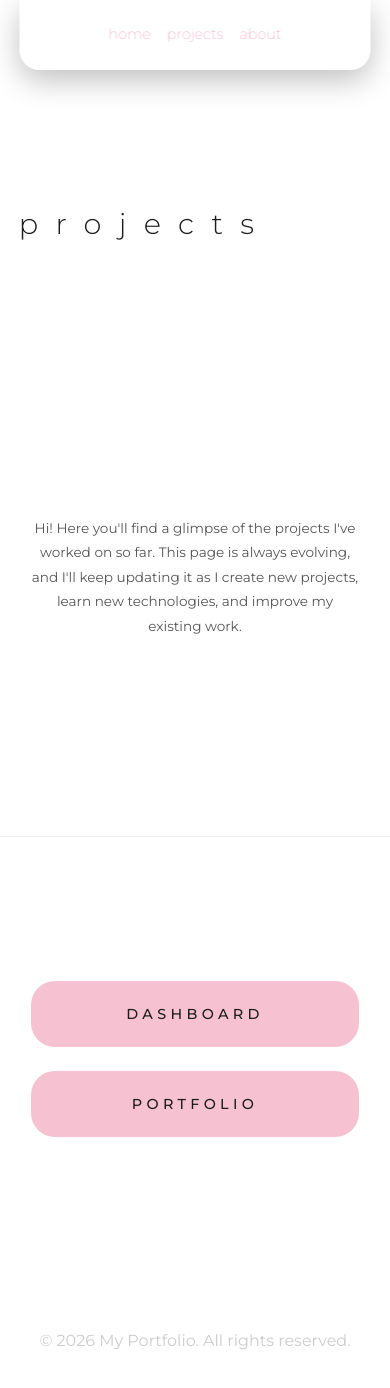
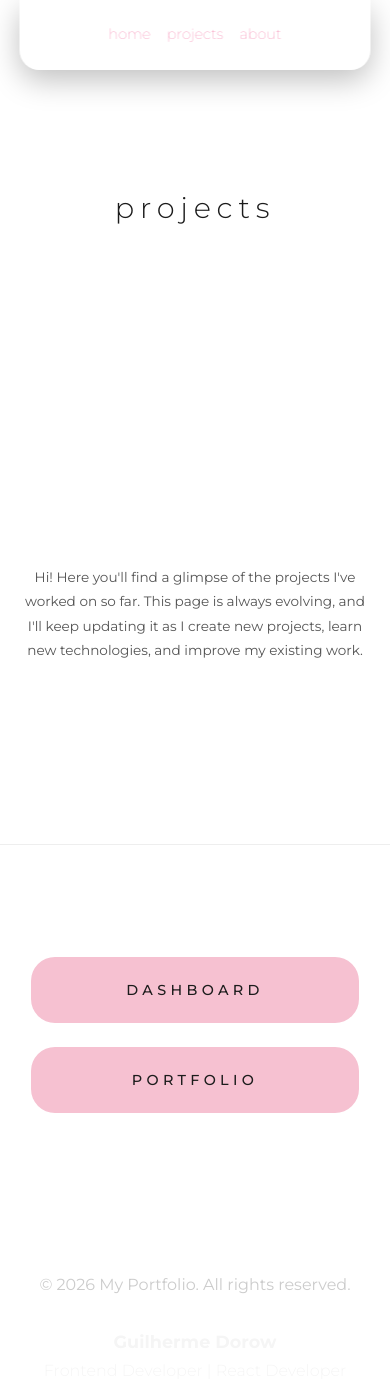
Before and after one commit to guizond/Portfolio, a React (Vite) app: page /projects in a window 390 px wide. Shown: the top 1388 px of the page. Built offline with nearby package versions, Linux system fonts and the light colour scheme.

Commit message:
update in the project.css and about.css for mobile

```diff
--- a/src/pages/About/About.css
+++ b/src/pages/About/About.css
@@ -3,7 +3,7 @@
 }
 
 /* =====================
-   FIRST ABOUT (Hero-like)
+   FIRST ABOUT
 ===================== */
 
 .first-about {
@@ -48,10 +48,11 @@
 
 .top-row {
   display: grid;
-  grid-template-columns: 1fr 1fr;
-  gap: 64px;
+  grid-template-columns: auto 340px;
+  gap: 240px;
   align-items: center;
   margin-bottom: 80px;
+  justify-content: center;
 }
 
 .short-text {
@@ -62,7 +63,7 @@
   line-height: 1.7;
   color: #444;
   max-width: 600px;
-  margin-left: 34rem;
+  min-width: 0;
 }
 
 .bottom-text {
@@ -91,7 +92,6 @@
   background: #d9d9d9;
   overflow: hidden;
   margin: 0 auto;
-  margin-right: 34rem;
 }
 
 .about-image img {
@@ -108,6 +108,7 @@
   .top-row {
     grid-template-columns: 1fr;
     text-align: center;
+    gap: 40px;
   }
 
   .short-text {
@@ -121,6 +122,13 @@
   }
 }
 
+@media (max-width: 480px) {
+  .about-image {
+    width: 240px;
+    height: 240px;
+  }
+}
+
 .link {
   color: #f6c1d1;
   text-decoration: none;
--- a/src/pages/Projects/Projects.css
+++ b/src/pages/Projects/Projects.css
@@ -8,7 +8,7 @@
 
 .first-projects {
   width: 100%;
-  min-height: 99vh;
+  min-height: 100vh;
   background: #ffffff;
   display: flex;
   align-items: center;
@@ -16,6 +16,7 @@
   gap: 64px;
   padding: 96px clamp(24px, 8vw, 140px);
   flex-wrap: wrap;
+  text-align: center;
 }
 
 .projects-title {
@@ -23,7 +24,7 @@
   letter-spacing: 0.6em;
   color: #1c1c1c;
   font-weight: 300;
-  margin-right: 100px;
+  margin-bottom: 48px;
 }
 
 .short-projects {
@@ -59,6 +60,7 @@
 .project-card-wrapper {
   width: 100%;
   max-width: 700px;
+  min-width: 0;
   transition: max-width 0.4s ease;
 }
 
@@ -114,6 +116,7 @@
 
 .project-details-inner {
   min-height: 0;
+  min-width: 0;
   padding: 0 32px;
   transition: padding 0.4s ease;
 }
@@ -141,6 +144,8 @@
   display: flex;
   gap: 24px;
   flex-wrap: wrap;
+  align-items: center;
+  justify-content: center;
 }
 
 .project-image-placeholder {
@@ -150,24 +155,11 @@
   border-radius: 8px;
 }
 
-/* =====================
-   RESPONSIVE
-===================== */
-
-.project-images {
-  display: flex;
-  gap: 24px;
-  flex-wrap: wrap;
-  align-items: center;
-  justify-content: center;
-}
-
 .project-image {
   width: 280px;
   height: 180px;
   object-fit: cover;
   border-radius: 8px;
-}.project-image {
   cursor: pointer;
   transition: transform 0.2s ease, box-shadow 0.2s ease;
 }
@@ -214,8 +206,37 @@
   outline: none;
 }
 
+.image-lightbox-close:focus-visible {
+  outline: 2px solid #f6c1d1;
+  outline-offset: 2px;
+}
+
 .image-lightbox-close:hover {
   color: #f6c1d1;
+}
+
+/* =====================
+   RESPONSIVE
+===================== */
+
+@media (max-width: 768px) {
+  .first-projects {
+    gap: 40px;
+    padding: 64px 24px;
+  }
+
+  .projects-title {
+    letter-spacing: 0.3em;
+  }
+
+  .projects-list {
+    margin-top: 3rem;
+    margin-bottom: 3rem;
+  }
+
+  .project-card-wrapper.expanded {
+    margin-bottom: 4rem;
+  }
 }
 
 @media (max-width: 600px) {
@@ -223,4 +244,35 @@
     width: 100%;
     height: auto;
   }
- }
+}
+
+@media (max-width: 480px) {
+  .first-projects {
+    padding: 48px 24px;
+  }
+
+  .projects-title {
+    letter-spacing: 0.2em;
+  }
+
+  .short-projects {
+    max-width: 100%;
+  }
+
+  .project-details-inner {
+    padding: 0 20px;
+  }
+
+  .project-details.open .project-details-inner {
+    padding: 20px 20px 24px;
+  }
+
+  .image-lightbox-overlay {
+    padding: 20px;
+  }
+
+  .image-lightbox-close {
+    top: 12px;
+    right: 16px;
+  }
+}
```
